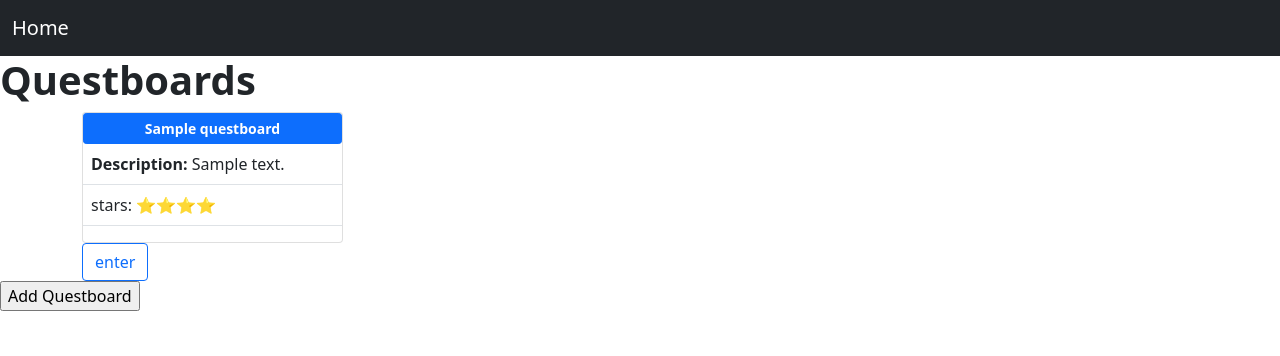
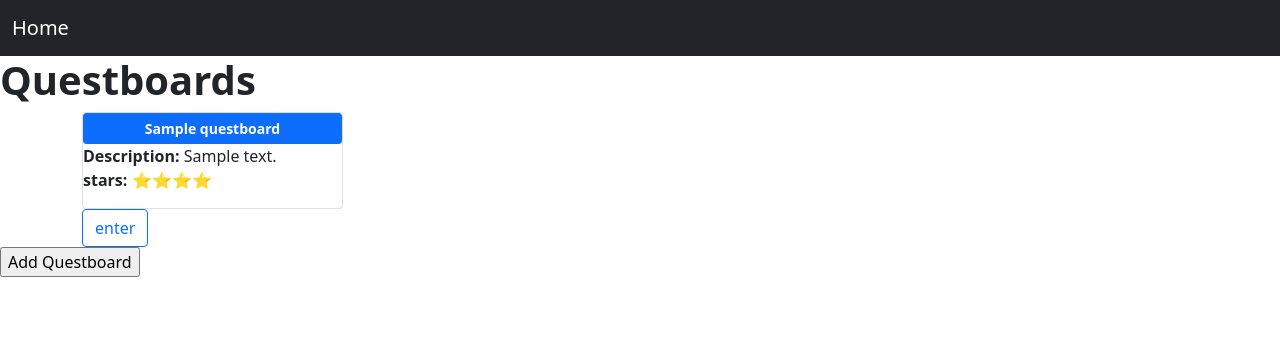
Before and after one commit to gabmnlx/QuestboardFinal, a Django app: page /home/ in a window 1280 px wide. Shown: the top 356 px of the page. Run offline with Django 3.2, Linux system fonts and the light colour scheme; tables that the repository leaves empty hold one stand-in row (values such as "Sample post").

Commit message:
Finalized Code

```diff
--- a/templates/home.html
+++ b/templates/home.html
@@ -12,12 +12,12 @@
             <div class="card card body">
                 <a class="btn btn-primary  btn-sm btn-block" href=""> <strong>{{questboard.name}} </strong></a>
 
-                <table class="table">
+                <div class="table">
                     <td><strong>Description:</strong> {{questboard.description}}
                     </td>
-
-                    <tr><td>stars: {{questboard.stars_int}} </td></tr>
-                </table>
+                    <br>
+                    <tr><td> <strong>stars:</strong>  {{questboard.stars_int}} </td></tr>
+                </div>
             </div>
             <form action="/questboard/{{questboard.id}}">
                 <input class="btn btn-outline-primary" type="submit" value="enter">
```
Also changed, not shown: 1 other file.
